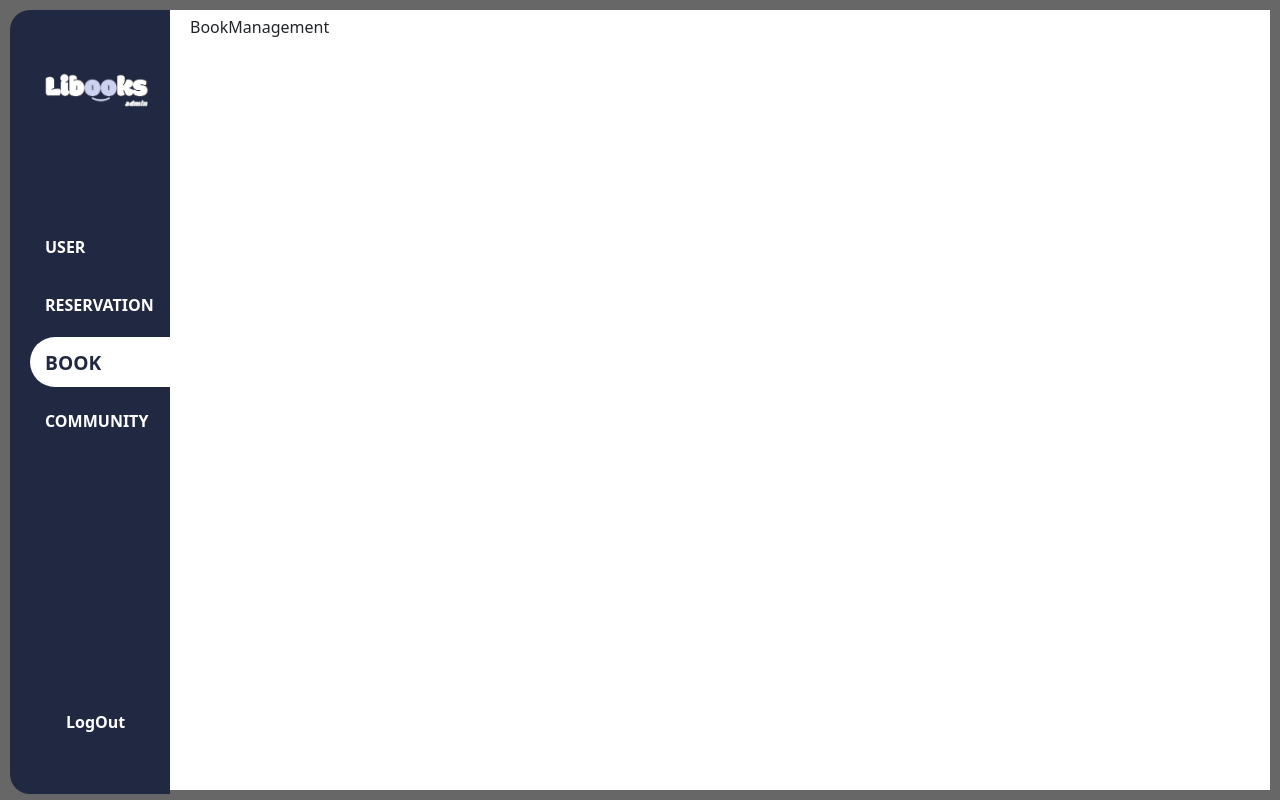
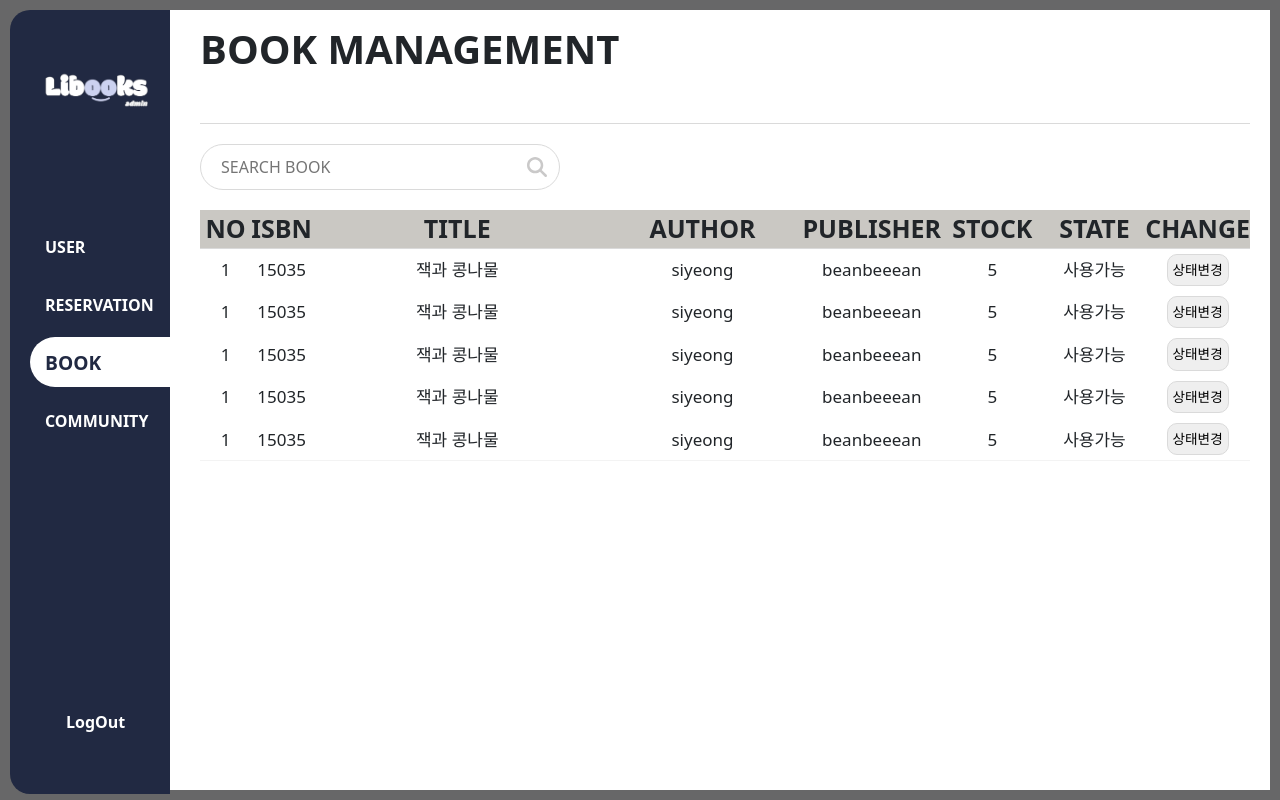
Before and after one commit to beanbeeean/TEAM4-FINAL-REACT, a React (Create React App) app: page /admin/management in a window 1280 px wide. Both pictures are taken after a click on the item "BOOK". Built offline with nearby package versions, Linux system fonts and the light colour scheme.

Commit message:
[TF-92] Admin Book -ing

```diff
--- a/src/admin/components/book/BookManagement.jsx
+++ b/src/admin/components/book/BookManagement.jsx
@@ -1,7 +1,105 @@
-import React from "react";
+import React, { useState } from "react";
+import stylesAdmin from "../../css/book/BookManagement.module.css";
+import { FontAwesomeIcon } from "@fortawesome/react-fontawesome";
+import { faMagnifyingGlass } from "@fortawesome/free-solid-svg-icons";
+import { BsArrowReturnRight } from "react-icons/bs";
 
 const BookManagement = () => {
-  return <div>BookManagement</div>;
+  const [selectedRow, setSelectedRow] = useState(null);
+
+  const handleRowClick = (index) => {
+    if (selectedRow === index) {
+      setSelectedRow(null);
+    } else {
+      setSelectedRow(index);
+    }
+  };
+
+  return (
+    <div className={stylesAdmin.management_wrap}>
+      <h2 className={stylesAdmin.admin_title}>BOOK MANAGEMENT</h2>
+      <div className={stylesAdmin.search_book}>
+        <input type="text" placeholder="SEARCH BOOK" />
+        <FontAwesomeIcon
+          icon={faMagnifyingGlass}
+          className={stylesAdmin.search_book_btn}
+        />
+      </div>
+      <div className={stylesAdmin.book_list}>
+        <table className={stylesAdmin.book_wrap}>
+          <thead>
+            <tr>
+              <th>NO</th>
+              <th>ISBN</th>
+              <th>TITLE</th>
+              <th>AUTHOR</th>
+              <th>PUBLISHER</th>
+              <th>STOCK</th>
+              <th>STATE</th>
+              <th>CHANGE</th>
+            </tr>
+          </thead>
+          <tbody>
+            {Array.from({ length: 5 }).map((_, index) => (
+              <React.Fragment key={index}>
+                <tr
+                  className={`${stylesAdmin.user_item} ${
+                    selectedRow === index ? stylesAdmin.selected_row : ""
+                  }`}
+                  onClick={() => handleRowClick(index)}
+                >
+                  <td>1</td>
+                  <td>15035</td>
+                  <td>잭과 콩나물</td>
+                  <td>siyeong</td>
+                  <td>beanbeeean</td>
+                  <td>5</td>
+                  <td>사용가능</td>
+                  <td>
+                    <input type="button" value="상태변경" />
+                  </td>
+                </tr>
+                {selectedRow === index && (
+                  <>
+                    <tr
+                      className={`${stylesAdmin.user_item_nav} ${stylesAdmin.addtional_row}`}
+                    >
+                      <td>
+                        <BsArrowReturnRight />
+                      </td>
+                      <td>BNO</td>
+                      <td>UNO</td>
+                      <td>UID</td>
+                      <td>START DATE</td>
+                      <td>END DATE</td>
+                      <td>STATE</td>
+                      <td>CHANGE</td>
+                    </tr>
+                    <tr
+                      className={`${stylesAdmin.user_item} ${stylesAdmin.addtional_row}`}
+                    >
+                      <td>
+                        <BsArrowReturnRight />
+                      </td>
+                      <td>user</td>
+                      <td>5</td>
+                      <td>sy1013</td>
+                      <td>2023.10.25</td>
+                      <td>2023.11.01</td>
+                      <td>대여중</td>
+                      <td>
+                        <input type="button" value="반납" />
+                      </td>
+                    </tr>
+                  </>
+                )}
+              </React.Fragment>
+            ))}
+          </tbody>
+        </table>
+      </div>
+    </div>
+  );
 };
 
 export default BookManagement;
--- /dev/null
+++ b/src/admin/css/book/BookManagement.module.css
@@ -0,0 +1,106 @@
+.management_wrap {
+  padding: 10px;
+}
+
+.admin_title {
+  font-weight: bold;
+  margin-bottom: 50px;
+  font-size: 40px;
+}
+
+.search_book {
+  margin-bottom: 20px;
+  border-top: 1px solid #dadada;
+  padding-top: 20px;
+}
+
+.search_book > input {
+  padding: 10px 40px 10px 20px;
+  width: 360px;
+  border: 1px solid #dadada;
+  border-radius: 30px;
+  outline: none;
+}
+
+.search_book_btn {
+  color: #cac9c9;
+  position: relative;
+  left: -33px;
+  top: 1px;
+  font-size: 20px;
+  cursor: pointer;
+}
+
+.search_book_btn:hover {
+  color: #242424;
+}
+
+.book_list table.book_wrap {
+  width: 100%;
+}
+
+.book_list table.book_wrap th {
+  font-weight: bold;
+  font-size: 25px;
+  /* padding: 8px; */
+  border-bottom: 1px solid #dadada;
+  text-align: center;
+  background-color: rgb(202, 200, 195);
+}
+
+.book_list table.book_wrap th:nth-child(1) {
+  width: 5%;
+}
+
+.book_list table.book_wrap th:nth-child(2) {
+  width: 5%;
+}
+
+.book_list table.book_wrap th:nth-child(3) {
+  width: 30%;
+}
+
+.book_list table.book_wrap th:nth-child(4) {
+  width: 20%;
+}
+
+.book_list table.book_wrap th:nth-child(5) {
+  width: 10%;
+}
+
+.book_list table.book_wrap th:nth-child(6) {
+  width: 10%;
+}
+
+.book_list table.book_wrap th:nth-child(7) {
+  width: 10%;
+}
+
+.book_list {
+  border-bottom: 1px solid #f3f3f3;
+}
+
+.book_list:nth-child(2n) {
+  background-color: #f3f3f3;
+}
+
+.book_wrap td {
+  padding: 5px;
+  font-size: 17px;
+  text-align: center;
+}
+
+.book_wrap tr.selected_row {
+  background-color: #eeeeee;
+}
+
+.book_wrap td:nth-child(8) input {
+  border: 1px solid #dadada;
+  border-radius: 10px;
+  padding: 5px;
+  font-size: 0.8em;
+}
+
+.addtional_row td:nth-child(1) {
+  padding-left: 50px;
+}
```
